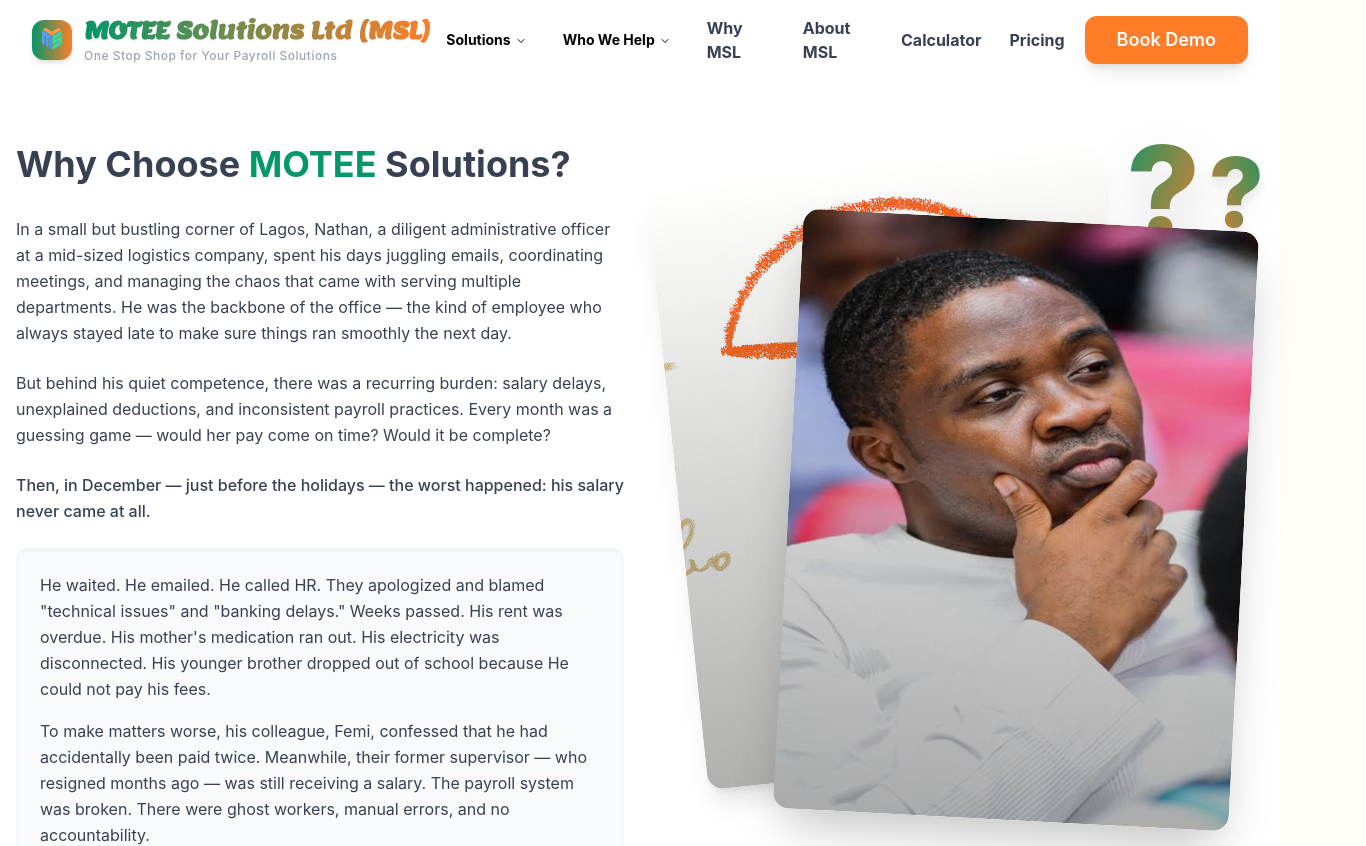
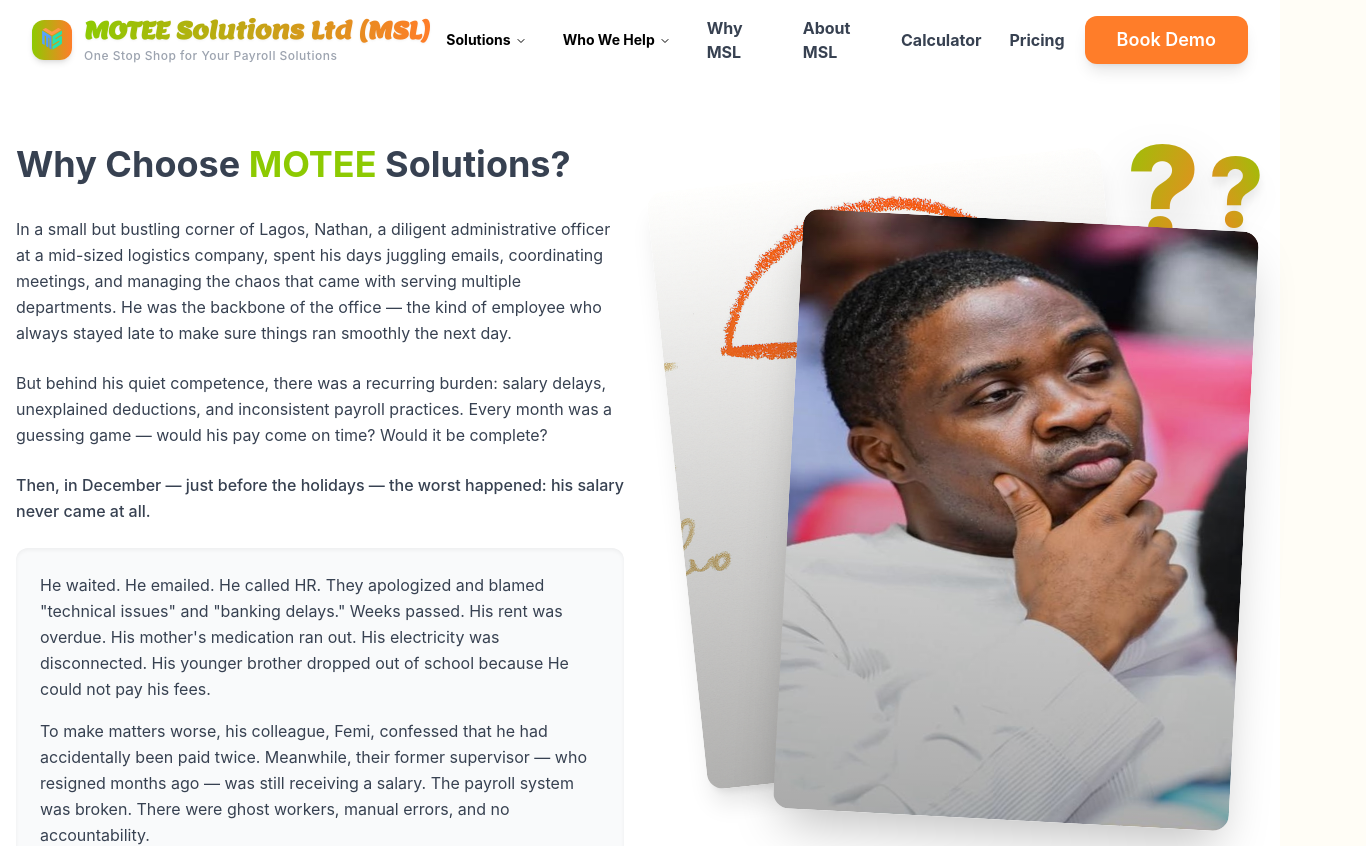
Before and after one commit to Sethpet1/motee-payroll-evolve, a React (Vite) app: page /why-msl in a window 1280 px wide. Shown: the top 846 px of the page, 1366 px wide, since content can reach past the window. Built offline with nearby package versions, Linux system fonts and the light colour scheme; a web font is replaced by a local one.

Commit message:
changes made

```diff
--- a/src/components/Footer.tsx
+++ b/src/components/Footer.tsx
@@ -1,5 +1,8 @@
 import React from 'react';
 import { MapPin, Phone, Mail, Linkedin, Twitter, Facebook } from 'lucide-react';
+import { Link } from 'react-router-dom';
+import {  } from '../pages/AboutMSL';
+
 
 const Footer = () => {
   const currentYear = new Date().getFullYear();
@@ -50,7 +53,7 @@
           <div>
             <h4 className="text-lg font-semibold mb-6">Company</h4>
             <ul className="space-y-3 text-gray-300">
-              <li><a href="#mission" className="hover:text-white transition-colors">About Us</a></li>
+              <li><a href="/AboutMSL" className="hover:text-white transition-colors">About Us</a></li>
               <li><a href="#" className="hover:text-white transition-colors">Careers</a></li>
               <li><a href="#" className="hover:text-white transition-colors">News</a></li>
               <li><a href="#" className="hover:text-white transition-colors">Partners</a></li>
--- a/src/components/Header.tsx
+++ b/src/components/Header.tsx
@@ -81,7 +81,7 @@
                     Solutions
                   </NavigationMenuTrigger>
                   <NavigationMenuContent>
-                    <WavyBackground />
+
                     <div className="w-[1000px] max-w-[60vw] p-8 bg-white rounded-2xl shadow-lg border border-lime-500/50">
                       <div className="grid grid-cols-2 gap-8">
                         <div className="col-span-3">
@@ -91,7 +91,7 @@
                               What Sets Us Apart
                             </h3>
                           </div>
-                          <WavyBackground />
+
                           <div className="grid grid-cols-3 gap-6">
                             {solutionsMenu.map((item) => (
                               <Link
--- a/src/pages/PerformanceManagement.tsx
+++ b/src/pages/PerformanceManagement.tsx
@@ -69,7 +69,7 @@
                 <img
                   src="/assets/images/74EE20A7-5A2A-42E9-84AE-49B4A797BCF9.PNG"
                   alt="Performance Management"
-                  className="w-full h-50 sm:h-59 md:h-96 lg:h-96 object-cover rounded-lg shadow"
+                  className="w-full h-50 sm:h-59 md:h-98 lg:h-98 object-cover rounded-lg shadow"
                 />
               </div>
             </div>
--- a/src/pages/Pricing.tsx
+++ b/src/pages/Pricing.tsx
@@ -76,7 +76,7 @@
         <section className="py-24 text-center bg-gradient-to-b from-white to-site-bg">
           <div className="container mx-auto px-4 max-w-4xl">
             <div className="mb-8">
-              <h1 className="text-4xl md:text-6xl font-bold mb-6 bg-gradient-to-r from-motee-blue via-motee-green to-motee-orange bg-clip-text text-transparent">
+              <h1 className="text-4xl md:text-4xl font-semibold mb-6 bg-gradient-to-r from-motee-blue via-motee-green to-motee-orange bg-clip-text text-transparent">
                 Simple, Transparent Pricing
               </h1>
               <p className="text-xl text-motee-gray max-w-3xl mx-auto leading-relaxed">
--- a/src/pages/WhyMSL.tsx
+++ b/src/pages/WhyMSL.tsx
@@ -55,7 +55,7 @@
                   In a small but bustling corner of Lagos, Nathan, a diligent administrative officer at a mid-sized logistics company, spent his days juggling emails, coordinating meetings, and managing the chaos that came with serving multiple departments. He was the backbone of the office — the kind of employee who always stayed late to make sure things ran smoothly the next day.
                 </p>
                 <p className="text-md leading-relaxed mb-6">
-                  But behind his quiet competence, there was a recurring burden: salary delays, unexplained deductions, and inconsistent payroll practices. Every month was a guessing game — would her pay come on time? Would it be complete?
+                  But behind his quiet competence, there was a recurring burden: salary delays, unexplained deductions, and inconsistent payroll practices. Every month was a guessing game — would his pay come on time? Would it be complete?
                 </p>
                 <p className="text-md leading-relaxed mb-6 font-medium">
                   Then, in December — just before the holidays — the worst happened: his salary never came at all.
@@ -137,7 +137,7 @@
           </div>
         </div>
       </main>
-      <PayrollSmilingSection />
+
       <Footer />
     </div>
   );
--- a/tailwind.config.ts
+++ b/tailwind.config.ts
@@ -60,9 +60,9 @@
 					foreground: 'hsl(var(--card-foreground))'
 				},
 				'site-bg': '#FFFDF6',
-				'motee-green': '#059669',
-				'motee-green-light': '#10B981',
-				'motee-green-dark': '#047857',
+				'motee-green': '#8dca02',
+				'motee-green-light': '#8dca02',
+				'motee-green-dark': '#8dca02',
 				'motee-orange': '#FF7D29',
 				'motee-orange-light': '#F97316',
 				'motee-orange-dark': '#C2410C',
```
